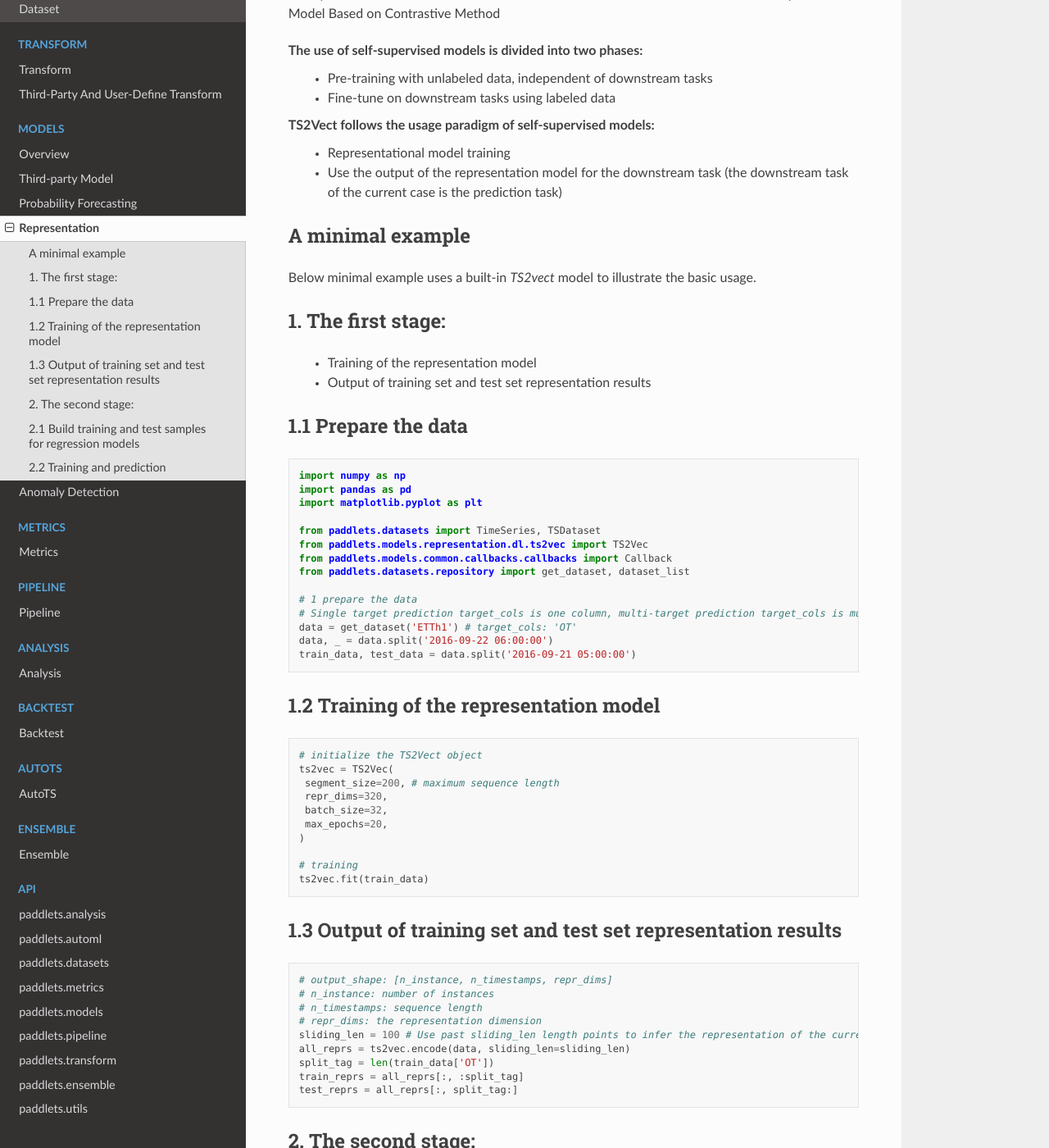
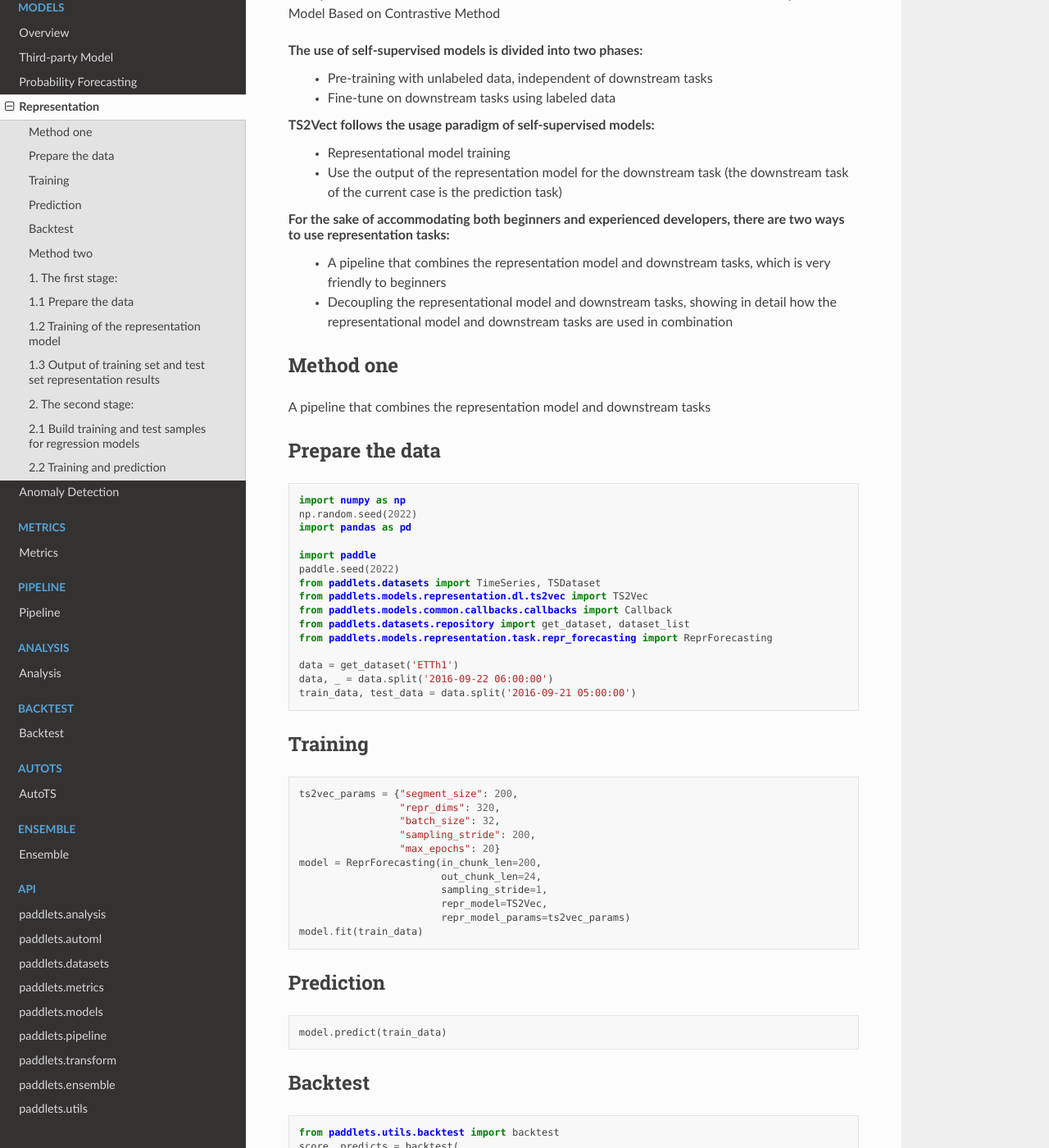
Before and after one commit to PaddlePaddle/PaddleTS, a Sphinx documentation site: the page built from docs/source/modules/models/representation.rst, in a window 1280 px wide and 1400 px high, scrolled down 227 px. Shown: the whole window at 82% size. Built offline with Sphinx 7.4.7 and the Read the Docs theme 2.0.0, drawn with Linux system fonts in a browser that asks for light colours; some of the changed text lies outside the part shown.

Commit message:
representation userguide docs (#198)

```diff
--- a/docs/source/modules/models/representation.rst
+++ b/docs/source/modules/models/representation.rst
@@ -12,11 +12,75 @@ TS2Vect follows the usage paradigm of self-supervised models:
     - Representational model training
     - Use the output of the representation model for the downstream task (the downstream task of the current case is the prediction task)
 
+For the sake of accommodating both beginners and experienced developers, there are two ways to use representation tasks:
+    - A pipeline that combines the representation model and downstream tasks, which is very friendly to beginners
+    - Decoupling the representational model and downstream tasks, showing in detail how the representational model and downstream tasks are used in combination
 
-A minimal example
+Method one
 =================
 
-Below minimal example uses a built-in `TS2vect` model to illustrate the basic usage.
+A pipeline that combines the representation model and downstream tasks
+
+Prepare the data
+================
+.. code-block:: python
+
+   import numpy as np
+   np.random.seed(2022)
+   import pandas as pd
+
+   import paddle
+   paddle.seed(2022)
+   from paddlets.datasets import TimeSeries, TSDataset
+   from paddlets.models.representation.dl.ts2vec import TS2Vec
+   from paddlets.models.common.callbacks.callbacks import Callback
+   from paddlets.datasets.repository import get_dataset, dataset_list
+   from paddlets.models.representation.task.repr_forecasting import ReprForecasting
+
+   data = get_dataset('ETTh1')
+   data, _ = data.split('2016-09-22 06:00:00')
+   train_data, test_data = data.split('2016-09-21 05:00:00')
+
+Training
+========
+.. code-block:: python
+
+   ts2vec_params = {"segment_size": 200,
+                    "repr_dims": 320,
+                    "batch_size": 32,
+                    "sampling_stride": 200,
+                    "max_epochs": 20}
+   model = ReprForecasting(in_chunk_len=200,
+                           out_chunk_len=24,
+                           sampling_stride=1,
+                           repr_model=TS2Vec,
+                           repr_model_params=ts2vec_params)
+   model.fit(train_data)
+
+Prediction
+==========
+.. code-block:: python
+
+   model.predict(train_data)
+
+Backtest
+========
+.. code-block:: python
+
+   from paddlets.utils.backtest import backtest
+   score, predicts = backtest(
+            data,
+            model,
+            start="2016-09-21 06:00:00",
+            predict_window=24,
+            stride=24,
+            return_predicts=True)
+
+
+Method two
+=================
+
+Decoupling the representational model and downstream tasks. It's divided into two stages, the first stage is representation model training and prediction, and the second stage is the training and prediction of downstream tasks
 
 1. The first stage:
 ===================
@@ -29,17 +93,17 @@ Below minimal example uses a built-in `TS2vect` model to illustrate the basic us
 .. code-block:: python
 
    import numpy as np
+   np.random.seed(2022)
    import pandas as pd
-   import matplotlib.pyplot as plt
 
+   import paddle
+   paddle.seed(2022)
    from paddlets.datasets import TimeSeries, TSDataset
    from paddlets.models.representation.dl.ts2vec import TS2Vec
    from paddlets.models.common.callbacks.callbacks import Callback
    from paddlets.datasets.repository import get_dataset, dataset_list
 
-   # 1 prepare the data
-   # Single target prediction target_cols is one column, multi-target prediction target_cols is multiple columns
-   data = get_dataset('ETTh1') # target_cols: 'OT'
+   data = get_dataset('ETTh1')
    data, _ = data.split('2016-09-22 06:00:00')
    train_data, test_data = data.split('2016-09-21 05:00:00')
 
@@ -49,7 +113,7 @@ Below minimal example uses a built-in `TS2vect` model to illustrate the basic us
 
    # initialize the TS2Vect object
    ts2vec = TS2Vec(
-    segment_size=200, # maximum sequence length
+    segment_size=200,
     repr_dims=320,
     batch_size=32,
     max_epochs=20,
@@ -62,11 +126,7 @@ Below minimal example uses a built-in `TS2vect` model to illustrate the basic us
 ==============================================================
 .. code-block:: python
 
-   # output_shape: [n_instance, n_timestamps, repr_dims]
-   # n_instance: number of instances
-   # n_timestamps: sequence length
-   # repr_dims: the representation dimension
-   sliding_len = 100 # Use past sliding_len length points to infer the representation of the current point in time
+   sliding_len = 200 # Use past sliding_len length points to infer the representation of the current point in time
    all_reprs = ts2vec.encode(data, sliding_len=sliding_len)
    split_tag = len(train_data['OT'])
    train_reprs = all_reprs[:, :split_tag]
@@ -95,12 +155,12 @@ Below minimal example uses a built-in `TS2vect` model to illustrate the basic us
 
    # generate training samples
    train_to_numpy = train_data.to_numpy()
-   train_to_numpy = np.expand_dims(train_to_numpy.T, -1) # keep the same dimensions as the encode output
+   train_to_numpy = np.expand_dims(train_to_numpy, 0) # keep the same dimensions as the encode output
    train_features, train_labels = generate_pred_samples(train_reprs, train_to_numpy, pre_len, drop=sliding_len)
 
    # generate test samples
    test_to_numpy = test_data.to_numpy()
-   test_to_numpy = np.expand_dims(test_to_numpy.T, -1)
+   test_to_numpy = np.expand_dims(test_to_numpy, 0)
    test_features, test_labels = generate_pred_samples(test_reprs, test_to_numpy, pre_len)
 
 2.2 Training and prediction
```
Also changed, not shown: 1 other file.
